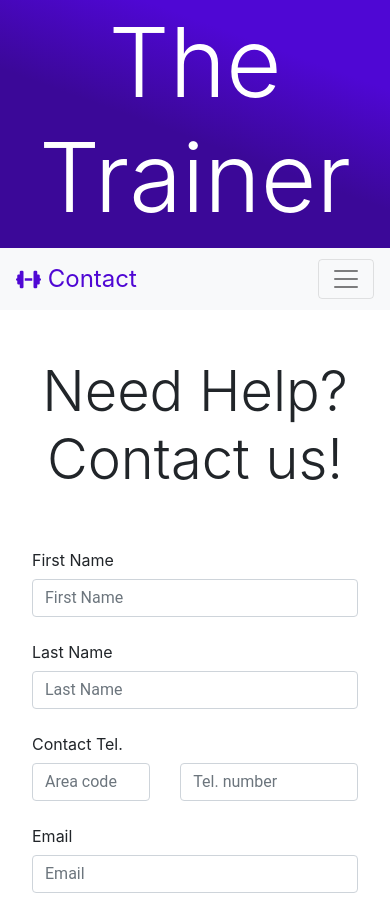
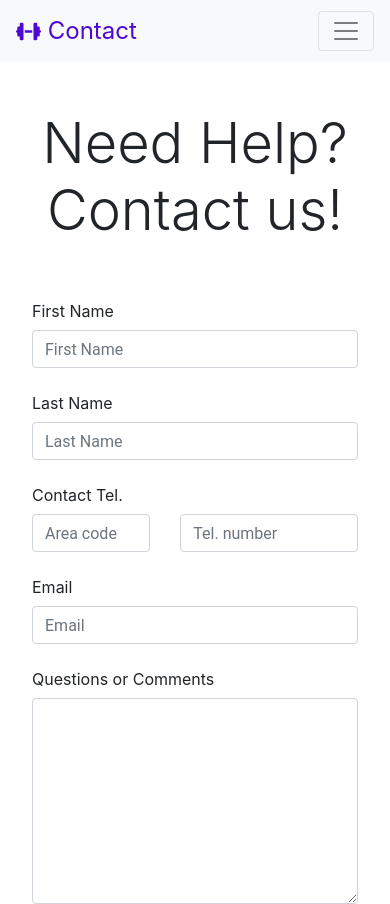
Before and after one commit to rjescobedo/personal-trainer, a website: page contact-index.html in a window 390 px wide. Shown: the top 904 px of the page. Drawn offline with nearby package versions, Linux system fonts and the light colour scheme; files that its build step writes are made by us from their sources.

Commit message:
Jumbotron Edit

```diff
--- a/contact-index.html
+++ b/contact-index.html
@@ -11,12 +11,13 @@
     <link rel="stylesheet" href="node_modules/bootstrap-social/bootstrap-social.css" />
     <link rel="stylesheet" href="css/styles.css" />
     <!-- endbuild -->
+    <script src="https://kit.fontawesome.com/f20e3833df.js" crossorigin="anonymous"></script>
 
     <title>Contact Page</title>
 </head>
 <body>
 <!--Header-->
-<header class="jumbotron jumbotron-fluid mb-0 text-white">
+<header class="jumbotron jumbotron-fluid d-none d-lg-block mb-0 text-white">
   <div class="container">
       <div class="row">
           <div class="col">
@@ -130,7 +131,6 @@
 <script src="node_modules/jquery/dist/jquery.slim.min.js"></script>
 <script src="node_modules/popper.js/dist/umd/popper.min.js"></script>
 <script src="node_modules/bootstrap/dist/js/bootstrap.min.js"></script>
-<script src="https://kit.fontawesome.com/f20e3833df.js" crossorigin="anonymous"></script>
 <script src="js/script.js"></script>
 <!-- endbuild -->
 
```
Also changed, not shown: client.html (+2 -2 lines), contact-trainer.html (+2 -2 lines), contact.html (+3 -2 lines), index.html (+2 -2 lines), messenger-trainer.html (+2 -2 lines), messenger.html (+2 -2 lines), trainer.html (+2 -2 lines), workouts-trainer.html (+2 -2 lines), workouts.html (+2 -2 lines).
